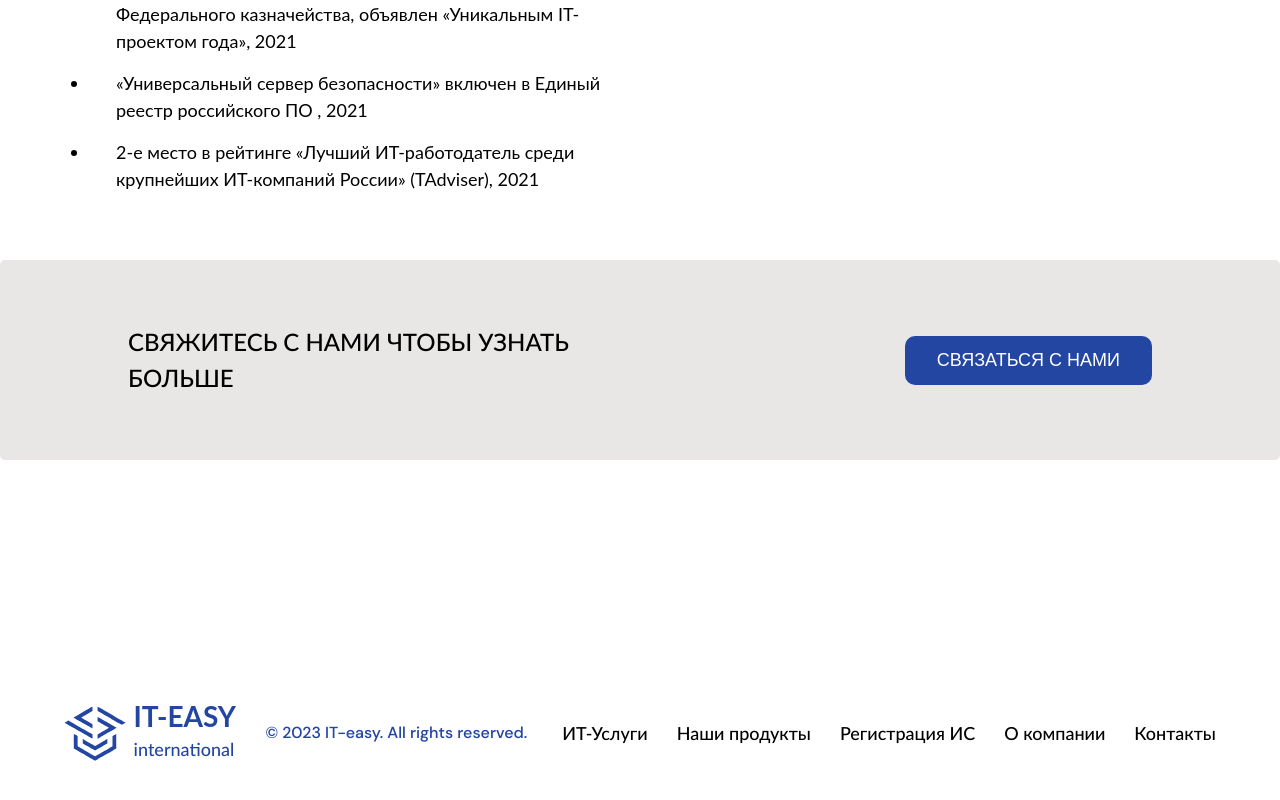
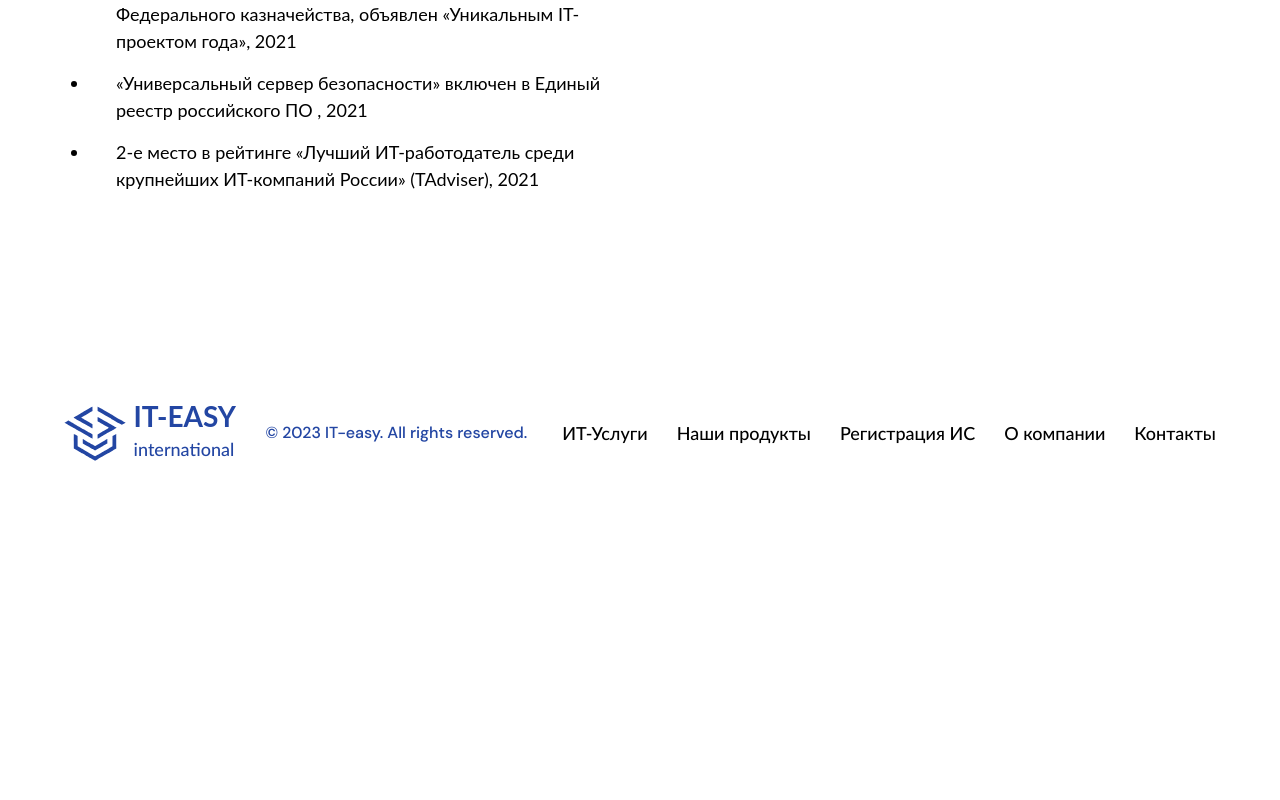
Before and after one commit to MaximEsin/It-easy, a React (Create React App) app: page /about in a window 1280 px wide. Shown: the part 1768-2568 px from the top of the page. After the commit the page ends 2384 px from the top, so only its background shows below. Built offline with nearby package versions, Linux system fonts and the light colour scheme; a web font is replaced by a local one.

Commit message:
Removed ContactUs

```diff
--- a/src/components/ContactUs.jsx
+++ /dev/null
@@ -1,19 +0,0 @@
-import React from "react";
-import Button from "../UI/button/Button";
-import styles from "./ContactUs.module.scss";
-import { useSelector } from "react-redux";
-import { Link } from "react-router-dom";
-
-const ContactUs = () => {
-  const { data } = useSelector((state) => state.dataReducer);
-  return (
-    <div className={styles.contactUs__container}>
-      <p className={styles.contactUs__text}>{data.contactUsDescription}</p>
-      <Link to="/contacts">
-        <Button text={data.contactUsButtonText} />
-      </Link>
-    </div>
-  );
-};
-
-export default ContactUs;
--- a/src/components/ContactUs.module.scss
+++ /dev/null
@@ -1,22 +0,0 @@
-.contactUs {
-  &__container {
-    display: flex;
-    background-color: rgb(233, 230, 230);
-    align-items: center;
-    justify-content: space-between;
-    height: 200px;
-    padding: 0 10vw 0;
-    margin: 50px 0 50px;
-    border-radius: 5px;
-    gap: 20px;
-    width: 80%;
-  }
-
-  &__text {
-    max-width: 484px;
-    font-weight: 500;
-    font-size: 24px;
-    line-height: 150%;
-    text-transform: uppercase;
-  }
-}
--- a/src/pages/About.jsx
+++ b/src/pages/About.jsx
@@ -2,7 +2,6 @@ import React from "react";
 import styles from "../styles/About.module.scss";
 import Button from "../UI/button/Button";
 import img from "../images/Russia.svg";
-import ContactUs from "../components/ContactUs";
 import { useSelector } from "react-redux";
 import { Link } from "react-router-dom";
 
@@ -61,7 +60,6 @@ const About = () => {
           </div>
         </div>
       </section>
-      <ContactUs />
     </div>
   );
 };
--- a/src/pages/IP.jsx
+++ b/src/pages/IP.jsx
@@ -1,6 +1,5 @@
 import React from "react";
 import styles from "../styles/IP.module.scss";
-import ContactUs from "../components/ContactUs";
 import { useSelector } from "react-redux";
 
 const IP = () => {
@@ -10,7 +9,6 @@ const IP = () => {
       <h1 className={styles.ip__heading}>{data.ipHeading}</h1>
       <p className={styles.ip__text}>{data.ipTextOne}</p>
       <p className={styles.ip__text}>{data.ipTextTwo}</p>
-      <ContactUs />
     </div>
   );
 };
--- a/src/pages/OurProducts.jsx
+++ b/src/pages/OurProducts.jsx
@@ -1,7 +1,6 @@
 import React from "react";
 import styles from "../styles/OurProducts.module.scss";
 import Button from "../UI/button/Button";
-import ContactUs from "../components/ContactUs";
 import Product from "../components/Product";
 import one from "../images/products/1.svg";
 import two from "../images/products/2.svg";
@@ -67,11 +66,13 @@ const OurProducts = () => {
               description={data.ourProductsDescription2}
             />
           </Link>
-          <Link  className={styles.products__link} to="/goverment"><Product
+          <Link className={styles.products__link} to="/goverment">
+            <Product
               image={three}
               heading={data.ourProductsTitleList3}
               description={data.ourProductsDescription3}
-          /></Link>
+            />
+          </Link>
           <Link className={styles.products__link} to="/digital-employee">
             <Product
               image={four}
@@ -94,7 +95,6 @@ const OurProducts = () => {
           />
         </div>
       </div>
-      <ContactUs />
     </div>
   );
 };
```
Lines whose indentation alone changed are shown as unchanged.
